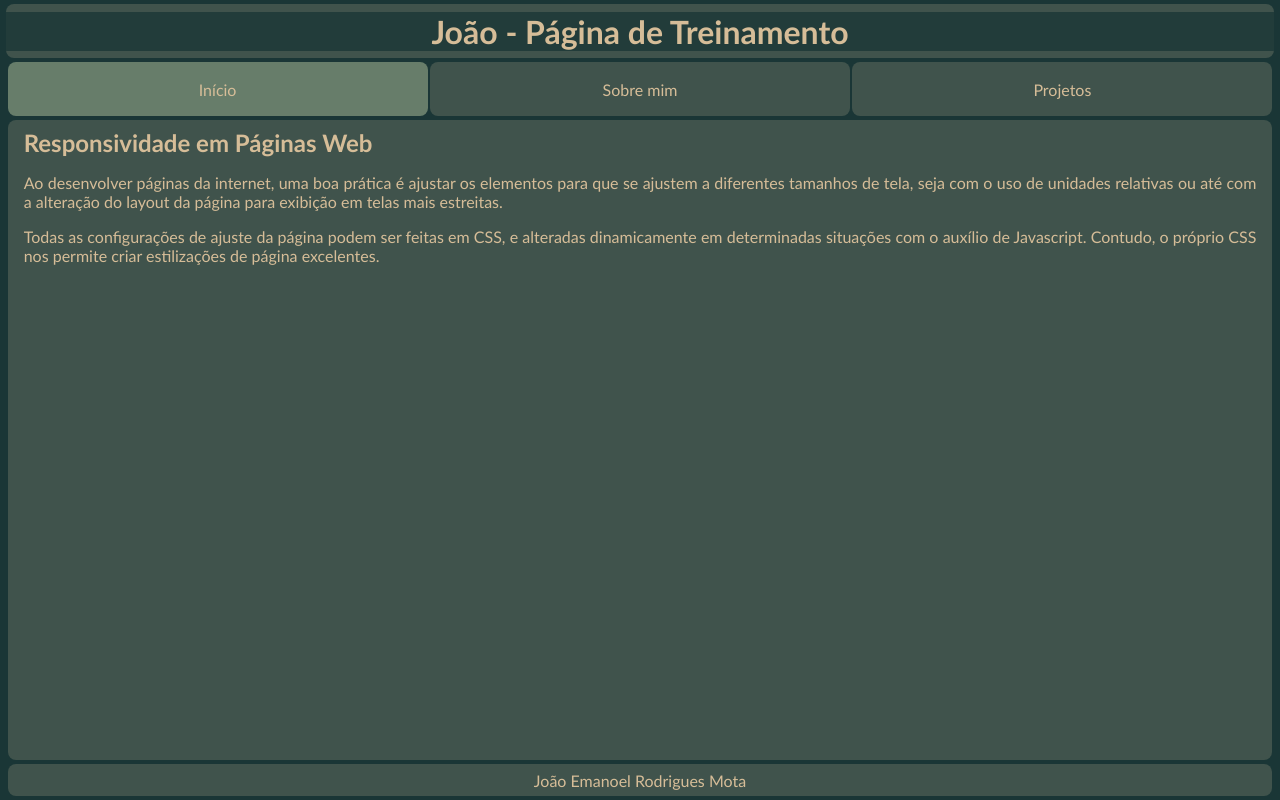
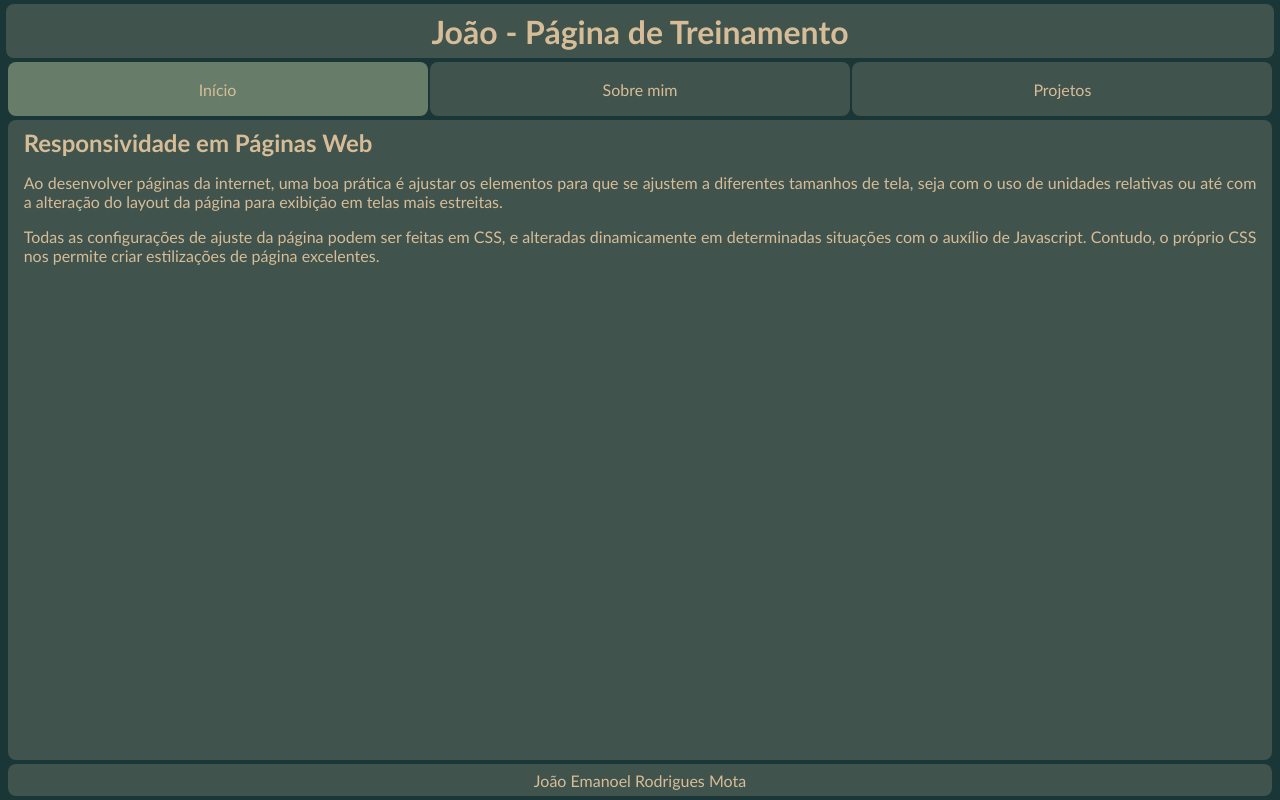
Before and after one commit to jooemanoel/01-lembretes, a plain HTML site: page index.html in a window 1280 px wide. Drawn offline with Linux system fonts and the light colour scheme.

Commit message:
Ajustes nas animações

```diff
--- a/style.css
+++ b/css/style.css
@@ -44,14 +44,8 @@ body {
     display: flex;
     align-items: center;
     justify-content: center;
-    overflow: hidden;
-}
-
-.cabecalho__titulo__titulo {
-    width: 100%;
-    background-color: var(--altColor);
     animation-name: rolagem;
-    animation-duration: 4s;
+    animation-duration: 1s;
     animation-iteration-count: infinite;
 }
 
@@ -63,7 +57,7 @@ body {
     }
 
     50% {
-        background-color: var(--backColor);
+        background-color: black;
         left: 200px;
         top: 200px;
     }
--- a/index.html
+++ b/index.html
@@ -5,7 +5,7 @@
     <meta charset="UTF-8">
     <meta name="viewport" content="width=device-width, initial-scale=1.0">
     <title>João - Página de Treinamento</title>
-    <link rel="stylesheet" href="style.css">
+    <link rel="stylesheet" href="./css/style.css">
 </head>
 
 <body>
```
